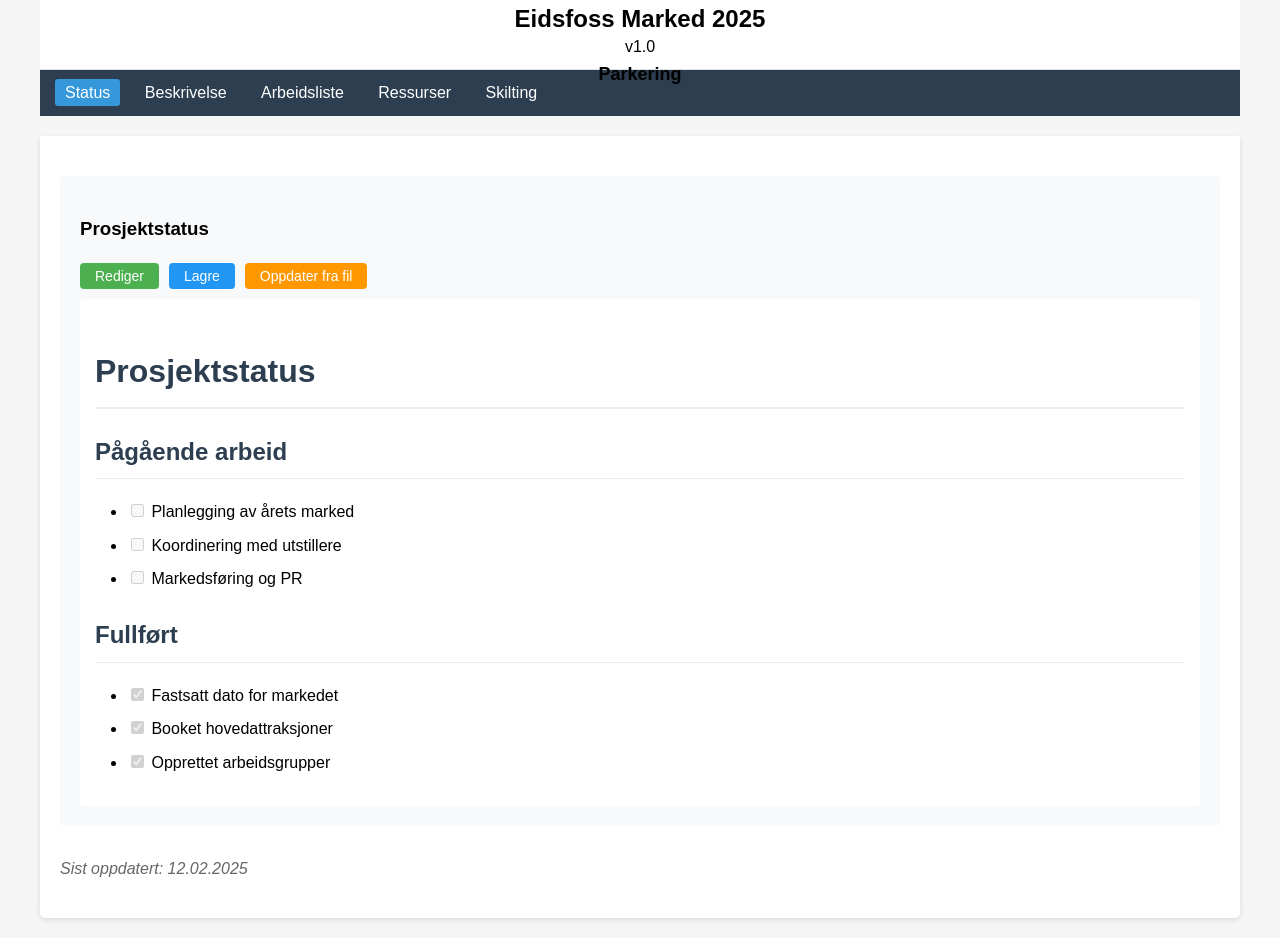
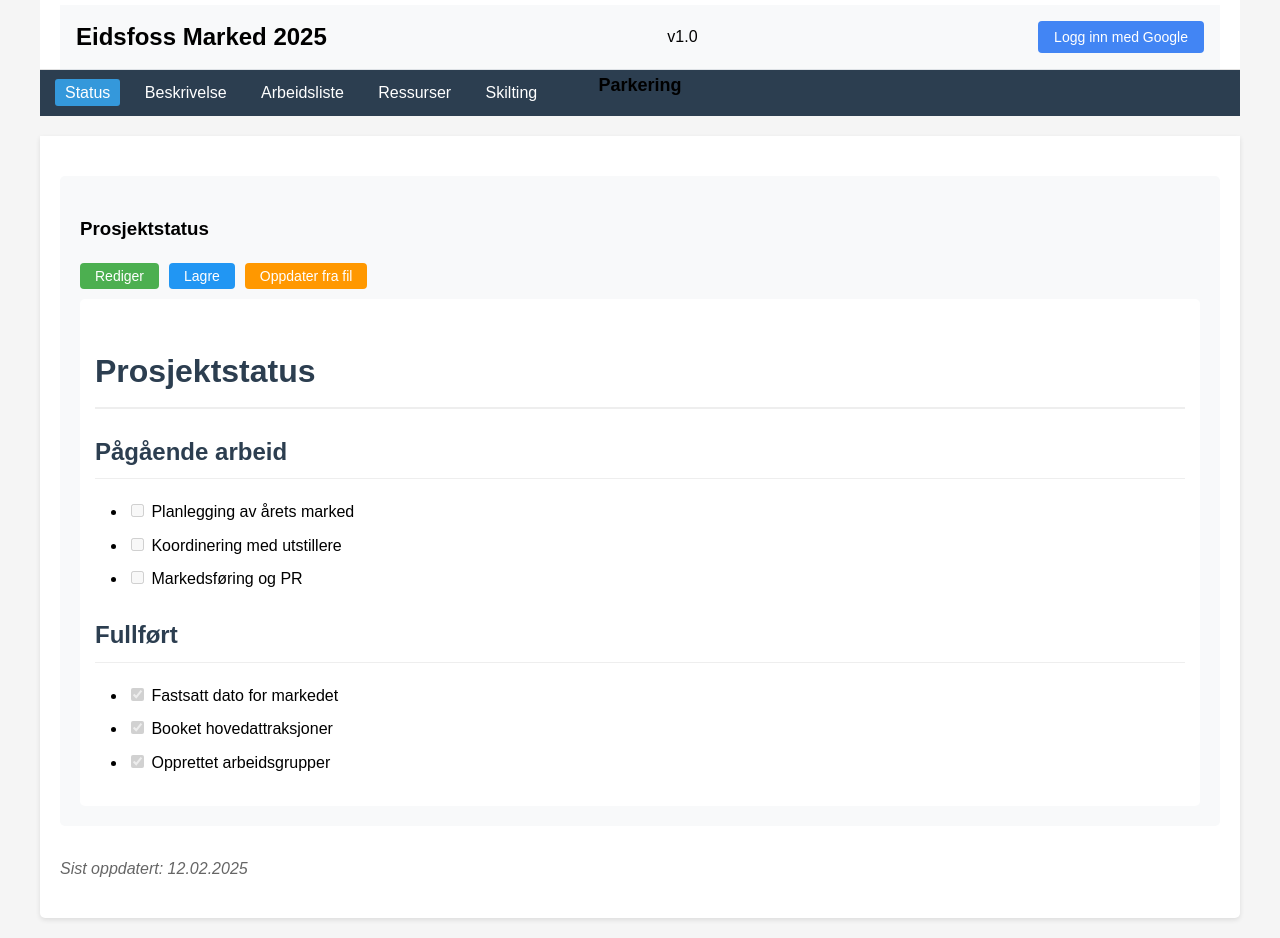
Before and after one commit to sagiet/eidsfoss-marked, a website: page index.html in a window 1280 px wide. Drawn offline with nearby package versions, Linux system fonts and the light colour scheme.

Commit message:
Lagt til login-knapp og styling

```diff
--- a/index.html
+++ b/index.html
@@ -45,6 +45,7 @@
         <header>
             <h1>Eidsfoss Marked 2025</h1>
             <span id="version">v1.0</span>
+            <button id="login" onclick="handleAuthClick()">Logg inn med Google</button>
         </header>
         <h2>Parkering</h2>
     </div>
--- a/styles.css
+++ b/styles.css
@@ -259,6 +259,30 @@ pre {
     color: white;
 }
 
+/* Header styling */
+header {
+    display: flex;
+    align-items: center;
+    justify-content: space-between;
+    padding: 1rem;
+    background-color: #f8f9fa;
+    border-bottom: 1px solid #dee2e6;
+}
+
+#login {
+    padding: 8px 16px;
+    background-color: #4285f4;
+    color: white;
+    border: none;
+    border-radius: 4px;
+    cursor: pointer;
+    font-size: 14px;
+}
+
+#login:hover {
+    background-color: #357abd;
+}
+
 /* Editor styles */
 .overlay {
     display: none;
```
